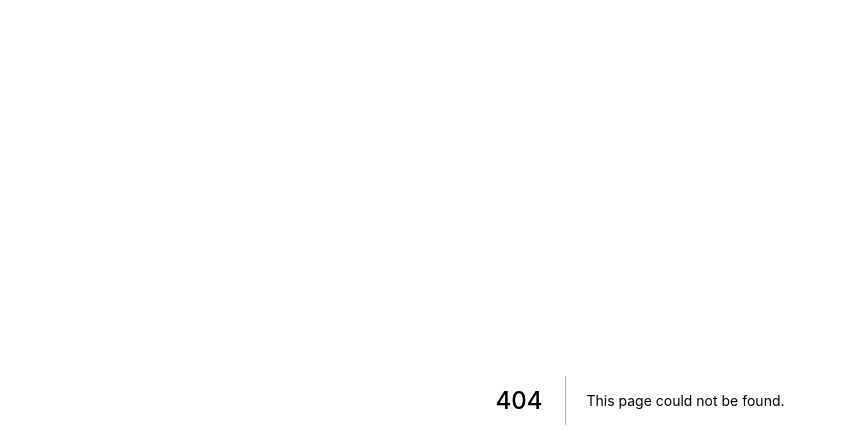
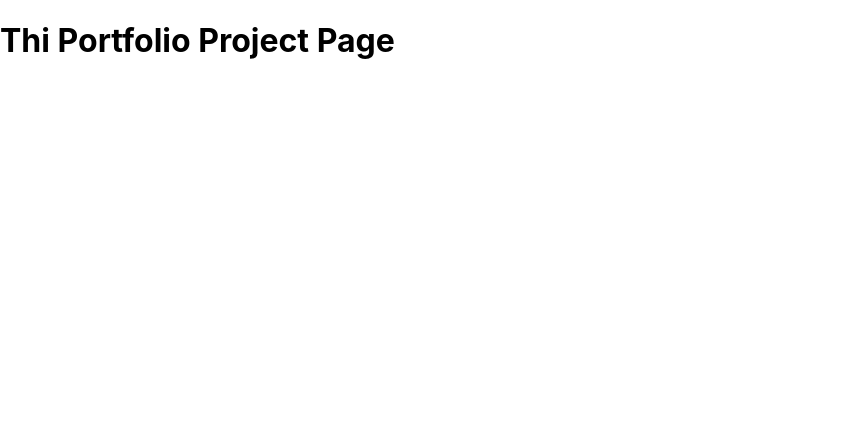
Before and after one commit to sayeef-rahman/learning-nextjs-shopping-app, a Next.js app: page /portfolio/1 in a window 1280 px wide. Before the commit this address had no page. Shown: the top 448 px of the page, without its empty margins (0-846 px from the left). Built offline with nearby package versions, Linux system fonts and the light colour scheme.

Commit message:
PortfolioProjectPage added

```diff
--- /dev/null
+++ b/pages/portfolio/[portfolioId].js
@@ -0,0 +1,9 @@
+const PortfolioProjectPage = () => {
+  return (
+    <div>
+      <h1>Thi Portfolio Project Page</h1>
+    </div>
+  );
+};
+
+export default PortfolioProjectPage;
```
Also changed, not shown: pages/portfolio/list.js (added, +9 -0 lines).
